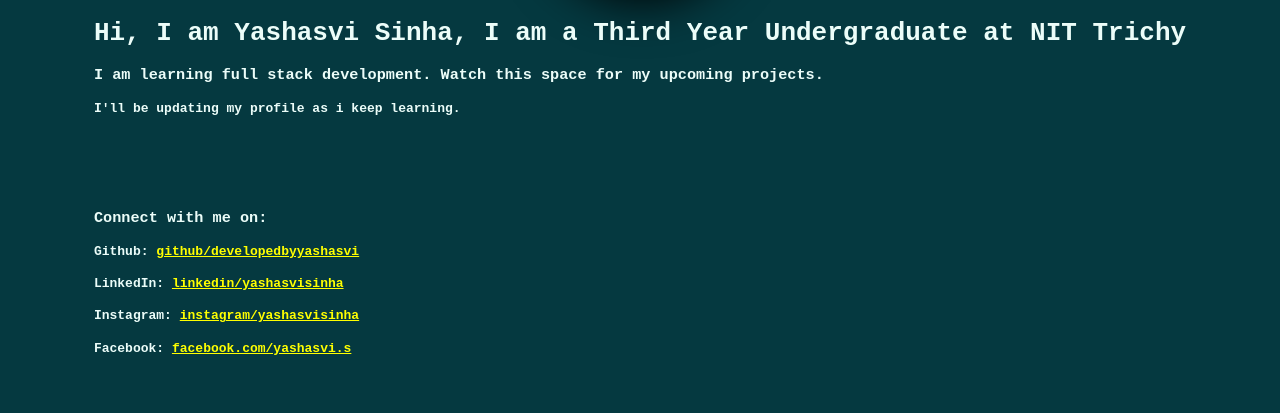
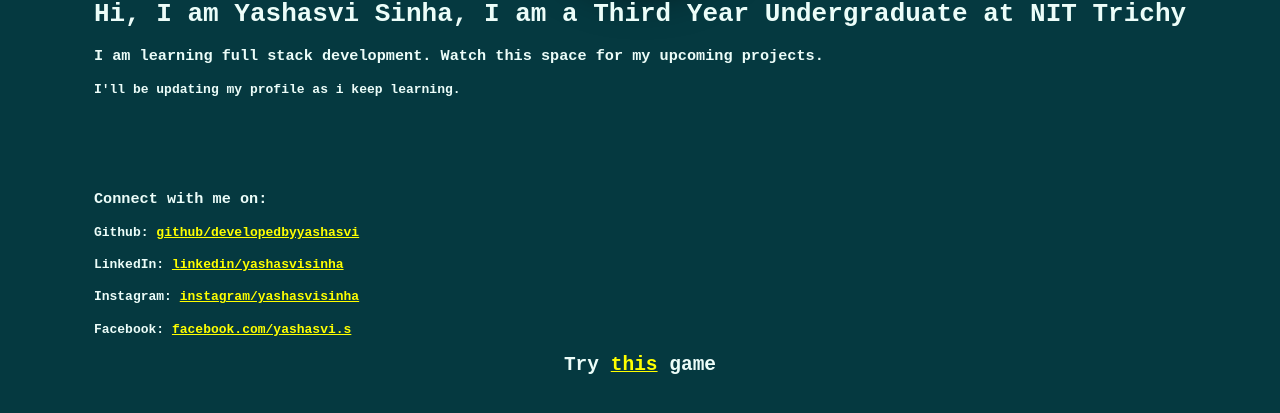
Before and after one commit to heisastark/yashasvisinha.netlify, a plain HTML site: page index.html in a window 1280 px wide. Shown: the part 313-726 px from the top of the page. Drawn offline with Linux system fonts and the light colour scheme.

Commit message:
added game link

```diff
--- a/css/main.css
+++ b/css/main.css
@@ -7,6 +7,10 @@
   flex-direction: column;
   justify-content: center;
   align-items: center;
+}
+
+.header-align-centre {
+  text-align: center;
 }
 
 .site-header-content {
--- a/index.html
+++ b/index.html
@@ -51,6 +51,15 @@
             facebook.com/yashasvi.s</a
           >
         </h4>
+        <h2 class="header-align-centre">
+          Try
+          <a
+            class="hyper-link"
+            href="https://jsgamerockpaperscissors.netlify.com/"
+            >this</a
+          >
+          game
+        </h2>
       </div>
     </header>
   </body>
```
